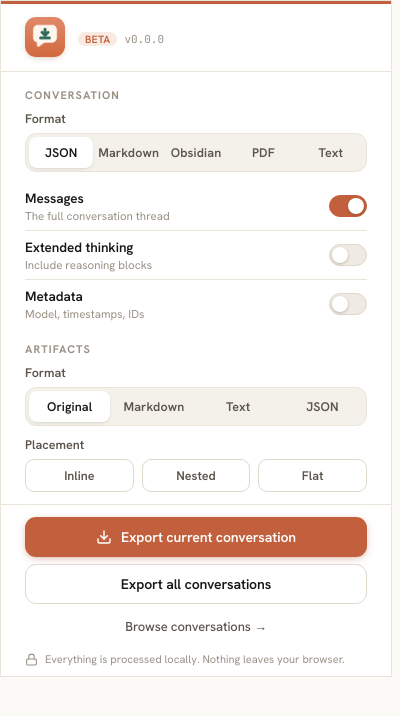
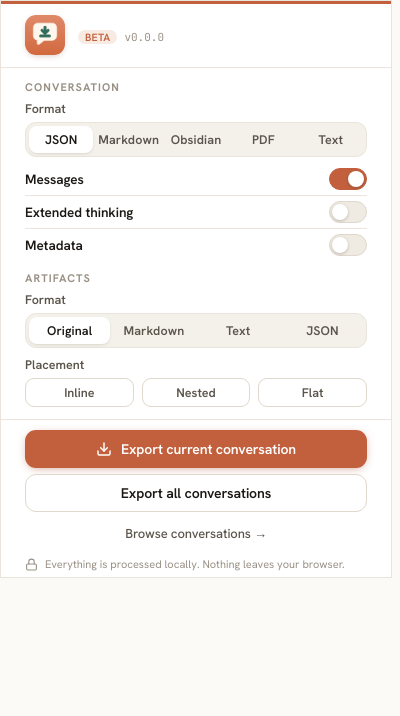
Before and after one commit to nvspavankalyanch/clawdkit, a browser extension: page chrome/popup.html in a window 400 px wide. Drawn offline with Linux system fonts and the light colour scheme.

Commit message:
Further reduce popup height: remove opt-desc text and tighten all spacings
Removes the subtitle lines from the three toggle rows (~54px) and cuts
seg/chip/btn/body/footer/actions padding a second time (~55px). Total
savings now ~170px from original, bringing the popup well under 600px.

```diff
--- a/chrome/popup.html
+++ b/chrome/popup.html
@@ -87,7 +87,7 @@
 
     /* Header */
     .hd {
-      padding: 16px 24px 14px;
+      padding: 14px 24px 12px;
       border-bottom: 1px solid var(--line);
       display: flex;
       align-items: center;
@@ -138,7 +138,7 @@
 
     /* Body */
     .body {
-      padding: 12px 24px 4px;
+      padding: 8px 24px 4px;
     }
 
     .sec {
@@ -146,7 +146,7 @@
     }
 
     .sec+.sec {
-      margin-top: 14px;
+      margin-top: 10px;
     }
 
     .sec-h {
@@ -155,7 +155,7 @@
       letter-spacing: .10em;
       text-transform: uppercase;
       color: var(--ink-3);
-      margin-bottom: 8px;
+      margin-bottom: 6px;
     }
 
     /* Segmented control */
@@ -177,7 +177,7 @@
       background: transparent;
       border: none;
       border-radius: 8px;
-      padding: 7px 0;
+      padding: 5px 0;
       cursor: pointer;
       transition: .16s;
       letter-spacing: .01em;
@@ -204,7 +204,7 @@
       font-size: 12.5px;
       font-weight: 600;
       color: var(--ink-2);
-      margin: 0 0 6px;
+      margin: 0 0 5px;
     }
 
     /* Toggle list */
@@ -217,7 +217,7 @@
       display: flex;
       align-items: center;
       gap: 12px;
-      padding: 7px 0;
+      padding: 5px 0;
       border-top: 1px solid var(--line);
       cursor: pointer;
     }
@@ -298,7 +298,7 @@
       background: var(--surface);
       border: 1px solid var(--line-2);
       border-radius: 9px;
-      padding: 7px 0;
+      padding: 5px 0;
       text-align: center;
       cursor: pointer;
       transition: .15s;
@@ -316,12 +316,12 @@
 
     /* Actions */
     .actions {
-      padding: 12px 24px 10px;
+      padding: 10px 24px 8px;
       margin-top: 8px;
       border-top: 1px solid var(--line);
       display: flex;
       flex-direction: column;
-      gap: 7px;
+      gap: 6px;
     }
 
     .btn {
@@ -329,7 +329,7 @@
       font-weight: 600;
       font-size: 14px;
       border-radius: 11px;
-      padding: 10px 16px;
+      padding: 9px 16px;
       cursor: pointer;
       display: flex;
       align-items: center;
@@ -433,7 +433,7 @@
 
     /* Footer */
     .foot {
-      padding: 0 24px 10px;
+      padding: 0 24px 6px;
       display: flex;
       align-items: center;
       gap: 7px;
@@ -496,25 +496,22 @@
           <button data-value="pdf" aria-pressed="false">PDF</button>
           <button data-value="text" aria-pressed="false">Text</button>
         </div>
-        <div class="opts" style="margin-top:10px">
+        <div class="opts" style="margin-top:6px">
           <div class="opt" id="opt-includeChats" aria-checked="true" role="checkbox" tabindex="0">
             <div class="opt-txt">
               <div class="opt-name">Messages</div>
-              <div class="opt-desc">The full conversation thread</div>
             </div>
             <div class="sw"></div>
           </div>
           <div class="opt" id="opt-includeThinking" aria-checked="false" role="checkbox" tabindex="0">
             <div class="opt-txt">
               <div class="opt-name">Extended thinking</div>
-              <div class="opt-desc">Include reasoning blocks</div>
             </div>
             <div class="sw"></div>
           </div>
           <div class="opt" id="opt-includeMetadata" aria-checked="false" role="checkbox" tabindex="0">
             <div class="opt-txt">
               <div class="opt-name">Metadata</div>
-              <div class="opt-desc">Model, timestamps, IDs</div>
             </div>
             <div class="sw"></div>
           </div>
@@ -530,7 +527,7 @@
           <button data-value="text" aria-pressed="false">Text</button>
           <button data-value="json" aria-pressed="false">JSON</button>
         </div>
-        <div class="field-label" style="margin-top:10px">Placement</div>
+        <div class="field-label" style="margin-top:8px">Placement</div>
         <div class="chips">
           <div class="chip" id="chip-includeArtifacts" aria-pressed="false" role="checkbox" tabindex="0">Inline</div>
           <div class="chip" id="chip-extractArtifacts" aria-pressed="false" role="checkbox" tabindex="0">Nested</div>
```
Also changed, not shown: firefox/popup.html (+14 -17 lines).
